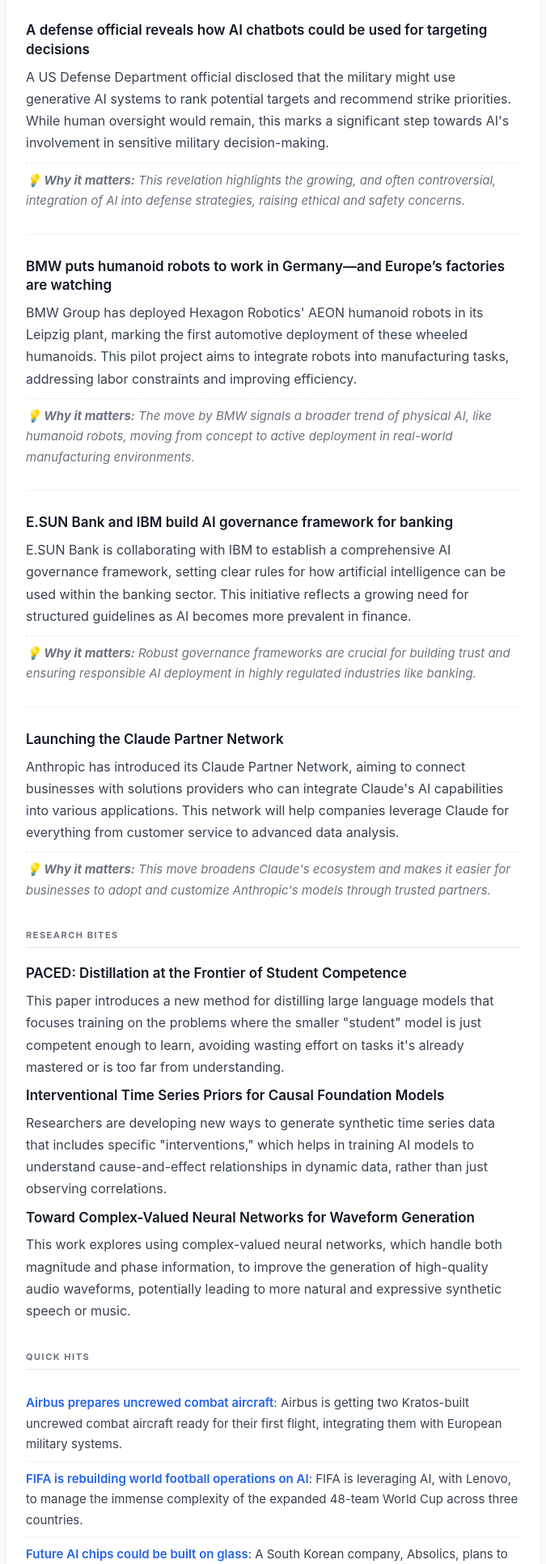
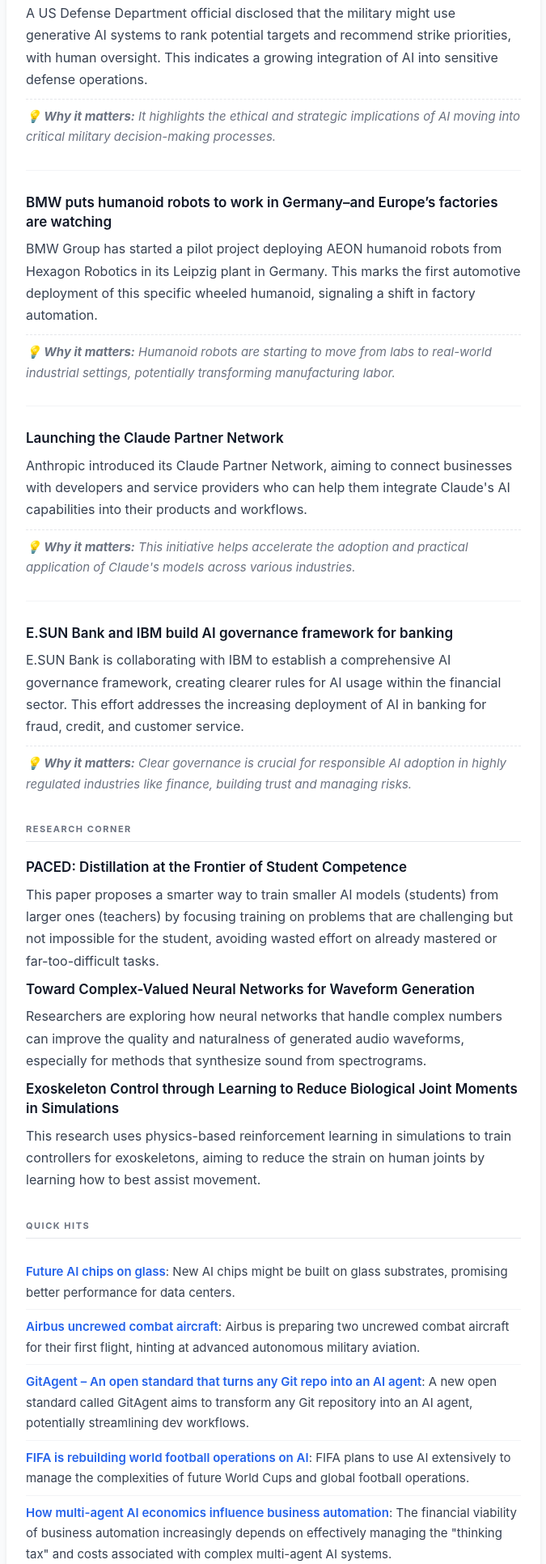
Before and after one commit to tecanmol/Newsletter, a plain HTML site: page newsletters/newsletter_Mar_15_2026.html in a window 1280 px wide. Shown: the part 731-2663 px from the top of the page at 81% size, without its empty margins (302-977 px from the left). Drawn offline with Linux system fonts and the light colour scheme.

Commit message:
Newsletter Mar 15, 2026

```diff
--- a/newsletters/newsletter_Mar_15_2026.html
+++ b/newsletters/newsletter_Mar_15_2026.html
@@ -129,71 +129,70 @@
         </div>
         <div class="content">
             <section id="intro">
-<p>This week, AI got a massive memory upgrade, continued its march into physical manufacturing, and sparked more debate about its role in military applications.</p>
-<p>From Anthropic pushing context windows to a staggering 1 million tokens, to robots assembling cars and AI helping govern financial decisions, it's clear AI isn't just about chatbots anymore. We're seeing real-world integration and the complex questions that come with it.</p>
+This week, AI got a lot more spacious, with a major model expanding its memory, while also getting more integrated into the physical world and critical decision-making. We saw significant advancements in how large language models handle information, alongside practical deployments in manufacturing and even discussions around military applications. It's clear AI isn't just for chatbots anymore; it's shaping real-world operations.
 </section>
 
 <section id="top-stories">
 <h2>Top Stories</h2>
 
 <div class="story">
-<h3><a href="https://claude.com/blog/1m-context-ga">Claude 4.6 now generally available with a 1M token context window</a></h3>
-<p>Anthropic has officially rolled out its 1-million token context window for its Opus 4.6 and Sonnet 4.6 models. This means Claude can now process an incredible amount of information—think an entire novel, dozens of research papers, or a full codebase—in a single prompt.</p>
-<p class="why"><strong>💡 Why it matters:</strong> This massive context window significantly expands what AI can do for complex tasks like summarization, analysis, and coding, making it a powerful tool for enterprises.</p>
+<h3><a href="https://claude.com/blog/1m-context-ga">1M context is now generally available for Opus 4.6 and Sonnet 4.6</a></h3>
+<p>Anthropic announced that its Claude models (Opus 4.6 and Sonnet 4.6) now generally support a massive 1 million token context window. This means the models can process and remember an equivalent of a large book or multiple research papers in a single prompt.</p>
+<p class="why"><strong>💡 Why it matters:</strong> This drastically increases the practical utility of Claude for complex tasks requiring extensive document analysis and long-form understanding.</p>
 </div>
 
 <div class="story">
 <h3><a href="https://www.technologyreview.com/2026/03/12/1134243/defense-official-military-use-ai-chatbots-targeting-decisions/">A defense official reveals how AI chatbots could be used for targeting decisions</a></h3>
-<p>A US Defense Department official disclosed that the military might use generative AI systems to rank potential targets and recommend strike priorities. While human oversight would remain, this marks a significant step towards AI's involvement in sensitive military decision-making.</p>
-<p class="why"><strong>💡 Why it matters:</strong> This revelation highlights the growing, and often controversial, integration of AI into defense strategies, raising ethical and safety concerns.</p>
+<p>A US Defense Department official disclosed that the military might use generative AI systems to rank potential targets and recommend strike priorities, with human oversight. This indicates a growing integration of AI into sensitive defense operations.</p>
+<p class="why"><strong>💡 Why it matters:</strong> It highlights the ethical and strategic implications of AI moving into critical military decision-making processes.</p>
 </div>
 
 <div class="story">
-<h3><a href="https://www.artificialintelligence-news.com/news/bmw-humanoid-robots-manufacturing-europe-leipzig/">BMW puts humanoid robots to work in Germany—and Europe’s factories are watching</a></h3>
-<p>BMW Group has deployed Hexagon Robotics' AEON humanoid robots in its Leipzig plant, marking the first automotive deployment of these wheeled humanoids. This pilot project aims to integrate robots into manufacturing tasks, addressing labor constraints and improving efficiency.</p>
-<p class="why"><strong>💡 Why it matters:</strong> The move by BMW signals a broader trend of physical AI, like humanoid robots, moving from concept to active deployment in real-world manufacturing environments.</p>
+<h3><a href="https://www.artificialintelligence-news.com/news/bmw-humanoid-robots-manufacturing-europe-leipzig/">BMW puts humanoid robots to work in Germany–and Europe’s factories are watching</a></h3>
+<p>BMW Group has started a pilot project deploying AEON humanoid robots from Hexagon Robotics in its Leipzig plant in Germany. This marks the first automotive deployment of this specific wheeled humanoid, signaling a shift in factory automation.</p>
+<p class="why"><strong>💡 Why it matters:</strong> Humanoid robots are starting to move from labs to real-world industrial settings, potentially transforming manufacturing labor.</p>
+</div>
+
+<div class="story">
+<h3><a href="https://www.anthropic.com/news/claude-partner-network">Launching the Claude Partner Network</a></h3>
+<p>Anthropic introduced its Claude Partner Network, aiming to connect businesses with developers and service providers who can help them integrate Claude's AI capabilities into their products and workflows.</p>
+<p class="why"><strong>💡 Why it matters:</strong> This initiative helps accelerate the adoption and practical application of Claude's models across various industries.</p>
 </div>
 
 <div class="story">
 <h3><a href="https://www.artificialintelligence-news.com/news/e-sun-bank-and-ibm-build-ai-governance-framework-for-banking/">E.SUN Bank and IBM build AI governance framework for banking</a></h3>
-<p>E.SUN Bank is collaborating with IBM to establish a comprehensive AI governance framework, setting clear rules for how artificial intelligence can be used within the banking sector. This initiative reflects a growing need for structured guidelines as AI becomes more prevalent in finance.</p>
-<p class="why"><strong>💡 Why it matters:</strong> Robust governance frameworks are crucial for building trust and ensuring responsible AI deployment in highly regulated industries like banking.</p>
-</div>
-
-<div class="story">
-<h3><a href="https://www.anthropic.com/news/claude-partner-network">Launching the Claude Partner Network</a></h3>
-<p>Anthropic has introduced its Claude Partner Network, aiming to connect businesses with solutions providers who can integrate Claude's AI capabilities into various applications. This network will help companies leverage Claude for everything from customer service to advanced data analysis.</p>
-<p class="why"><strong>💡 Why it matters:</strong> This move broadens Claude's ecosystem and makes it easier for businesses to adopt and customize Anthropic's models through trusted partners.</p>
+<p>E.SUN Bank is collaborating with IBM to establish a comprehensive AI governance framework, creating clearer rules for AI usage within the financial sector. This effort addresses the increasing deployment of AI in banking for fraud, credit, and customer service.</p>
+<p class="why"><strong>💡 Why it matters:</strong> Clear governance is crucial for responsible AI adoption in highly regulated industries like finance, building trust and managing risks.</p>
 </div>
 </section>
 
 <section id="research">
-<h2>Research Bites</h2>
+<h2>Research Corner</h2>
 
 <h3><a href="https://tldr.takara.ai/p/2603.11178">PACED: Distillation at the Frontier of Student Competence</a></h3>
-<p>This paper introduces a new method for distilling large language models that focuses training on the problems where the smaller "student" model is just competent enough to learn, avoiding wasting effort on tasks it's already mastered or is too far from understanding.</p>
-
-<h3><a href="https://tldr.takara.ai/p/2603.11090">Interventional Time Series Priors for Causal Foundation Models</a></h3>
-<p>Researchers are developing new ways to generate synthetic time series data that includes specific "interventions," which helps in training AI models to understand cause-and-effect relationships in dynamic data, rather than just observing correlations.</p>
+<p>This paper proposes a smarter way to train smaller AI models (students) from larger ones (teachers) by focusing training on problems that are challenging but not impossible for the student, avoiding wasted effort on already mastered or far-too-difficult tasks.</p>
 
 <h3><a href="https://tldr.takara.ai/p/2603.11589">Toward Complex-Valued Neural Networks for Waveform Generation</a></h3>
-<p>This work explores using complex-valued neural networks, which handle both magnitude and phase information, to improve the generation of high-quality audio waveforms, potentially leading to more natural and expressive synthetic speech or music.</p>
+<p>Researchers are exploring how neural networks that handle complex numbers can improve the quality and naturalness of generated audio waveforms, especially for methods that synthesize sound from spectrograms.</p>
+
+<h3><a href="https://tldr.takara.ai/p/2603.07629">Exoskeleton Control through Learning to Reduce Biological Joint Moments in Simulations</a></h3>
+<p>This research uses physics-based reinforcement learning in simulations to train controllers for exoskeletons, aiming to reduce the strain on human joints by learning how to best assist movement.</p>
 </section>
 
 <section id="quick-hits">
 <h2>Quick Hits</h2>
 <ul>
-<li><a href="https://www.airbus.com/en/newsroom/press-releases/2026-03-airbus-is-preparing-two-uncrewed-combat-aircraft-from-kratos-for-first-flight-with-a-european">Airbus prepares uncrewed combat aircraft</a>: Airbus is getting two Kratos-built uncrewed combat aircraft ready for their first flight, integrating them with European military systems.</li>
-<li><a href="https://www.artificialintelligence-news.com/news/fifa-ai-world-cup-2026-lenovo/">FIFA is rebuilding world football operations on AI</a>: FIFA is leveraging AI, with Lenovo, to manage the immense complexity of the expanded 48-team World Cup across three countries.</li>
-<li><a href="https://www.technologyreview.com/2026/03/13/1134230/future-ai-chips-could-be-built-on-glass/">Future AI chips could be built on glass</a>: A South Korean company, Absolics, plans to commercially produce AI chips on special glass panels this year, potentially making data centers more efficient.</li>
-<li><a href="https://www.gitagent.sh/">GitAgent: An open standard for AI agents</a>: A new open standard called GitAgent aims to turn any Git repository into an AI agent, allowing AIs to interact with and manage codebases.</li>
-<li><a href="https://www.artificialintelligence-news.com/news/how-multi-agent-ai-economics-business-automation/">How multi-agent AI economics influence business automation</a>: Managing the "thinking tax" and "coordination cost" of multiple AI agents is becoming critical for the financial viability of complex business automation.</li>
+<li><a href="https://www.technologyreview.com/2026/03/13/1134230/future-ai-chips-could-be-built-on-glass/">Future AI chips on glass</a>: New AI chips might be built on glass substrates, promising better performance for data centers.</li>
+<li><a href="https://www.airbus.com/en/newsroom/press-releases/2026-03-airbus-is-preparing-two-uncrewed-combat-aircraft-from-kratos-for-first-flight-with-a-european">Airbus uncrewed combat aircraft</a>: Airbus is preparing two uncrewed combat aircraft for their first flight, hinting at advanced autonomous military aviation.</li>
+<li><a href="https://www.gitagent.sh/">GitAgent – An open standard that turns any Git repo into an AI agent</a>: A new open standard called GitAgent aims to transform any Git repository into an AI agent, potentially streamlining dev workflows.</li>
+<li><a href="https://www.artificialintelligence-news.com/news/fifa-ai-world-cup-2026-lenovo/">FIFA is rebuilding world football operations on AI</a>: FIFA plans to use AI extensively to manage the complexities of future World Cups and global football operations.</li>
+<li><a href="https://www.artificialintelligence-news.com/news/how-multi-agent-ai-economics-business-automation/">How multi-agent AI economics influence business automation</a>: The financial viability of business automation increasingly depends on effectively managing the "thinking tax" and costs associated with complex multi-agent AI systems.</li>
+<li><a href="https://www.artificialintelligence-news.com/news/ai2-building-physical-ai-with-virtual-simulation-data/">Ai2: Building physical AI with virtual simulation data</a>: Companies like Ai2 are using virtual simulation data to train physical AI systems, making it cheaper and faster to teach robots how to interact with the real world.</li>
 </ul>
 </section>
 
 <section id="footer">
-<p>That's it for this week! Hope you found something interesting.</p>
-<p>See you next Sunday ✌️</p>
+See you next Sunday ✌️
 </section>
         </div>
         <div class="footer-section">
```
